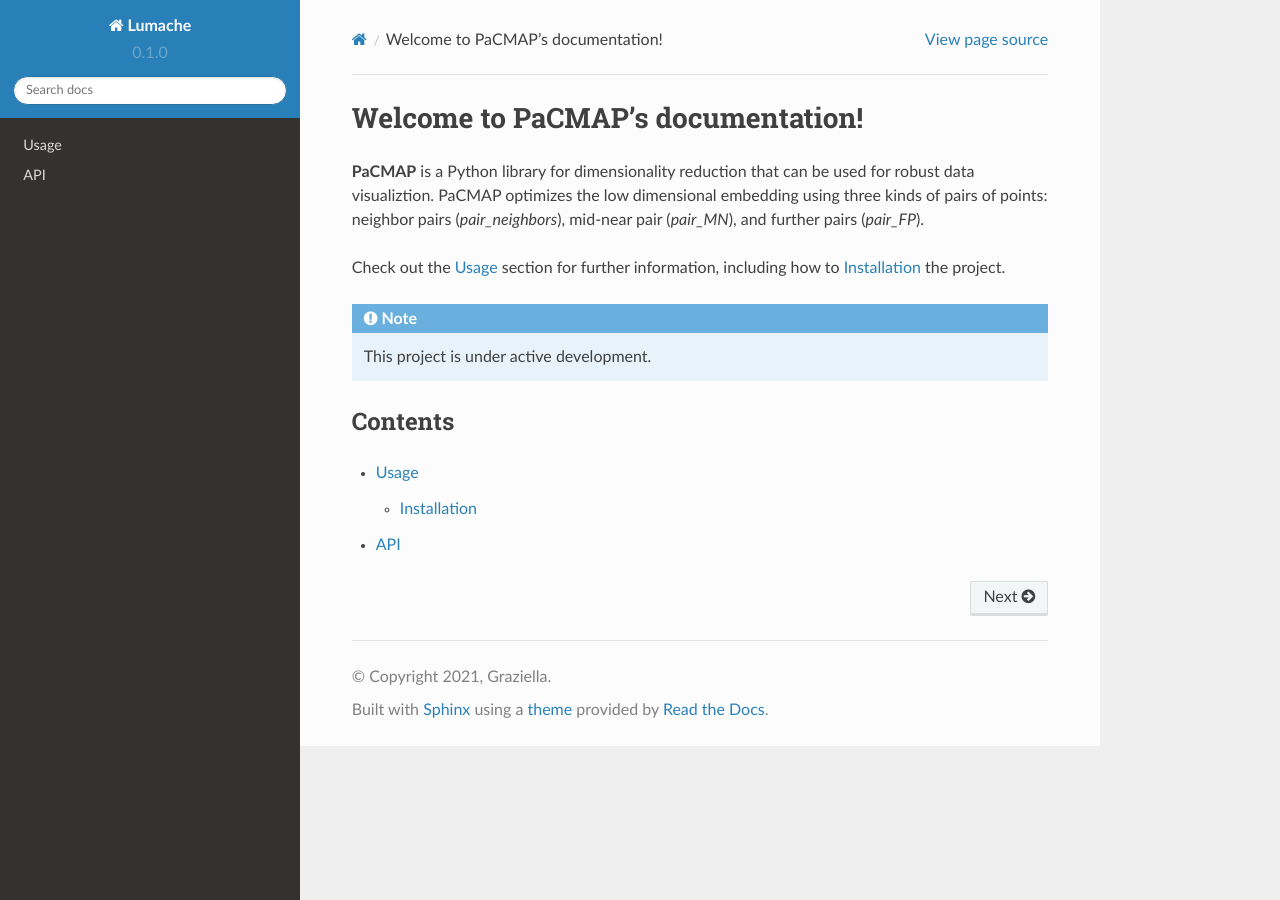
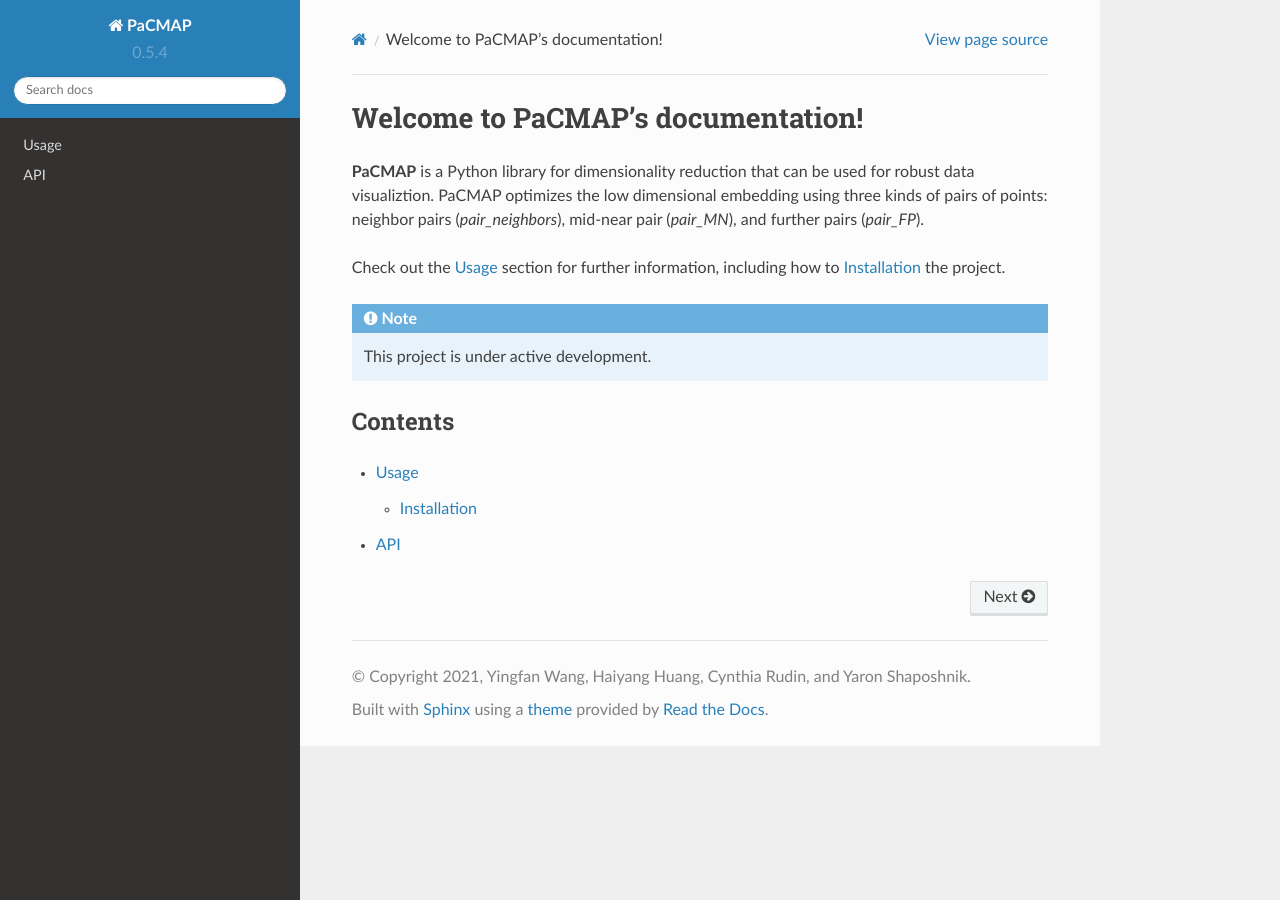
Before and after one commit to hyhuang00/pacmap-docs, a Sphinx documentation site: the page built from docs/source/index.rst, in a window 1280 px wide. Built offline with Sphinx 7.4.7 and the Read the Docs theme 2.0.0, drawn with Linux system fonts in a browser that asks for light colours.

Commit message:
Fix author and conf

```diff
--- a/docs/source/conf.py
+++ b/docs/source/conf.py
@@ -2,12 +2,12 @@
 
 # -- Project information
 
-project = 'Lumache'
-copyright = '2021, Graziella'
-author = 'Graziella'
+project = 'PaCMAP'
+copyright = '2021, Yingfan Wang, Haiyang Huang, Cynthia Rudin, and Yaron Shaposhnik'
+author = 'Yingfan Wang, Haiyang Huang, Cynthia Rudin, and Yaron Shaposhnik'
 
-release = '0.1'
-version = '0.1.0'
+release = '0.5'
+version = '0.5.4'
 
 # -- General configuration
 
```
